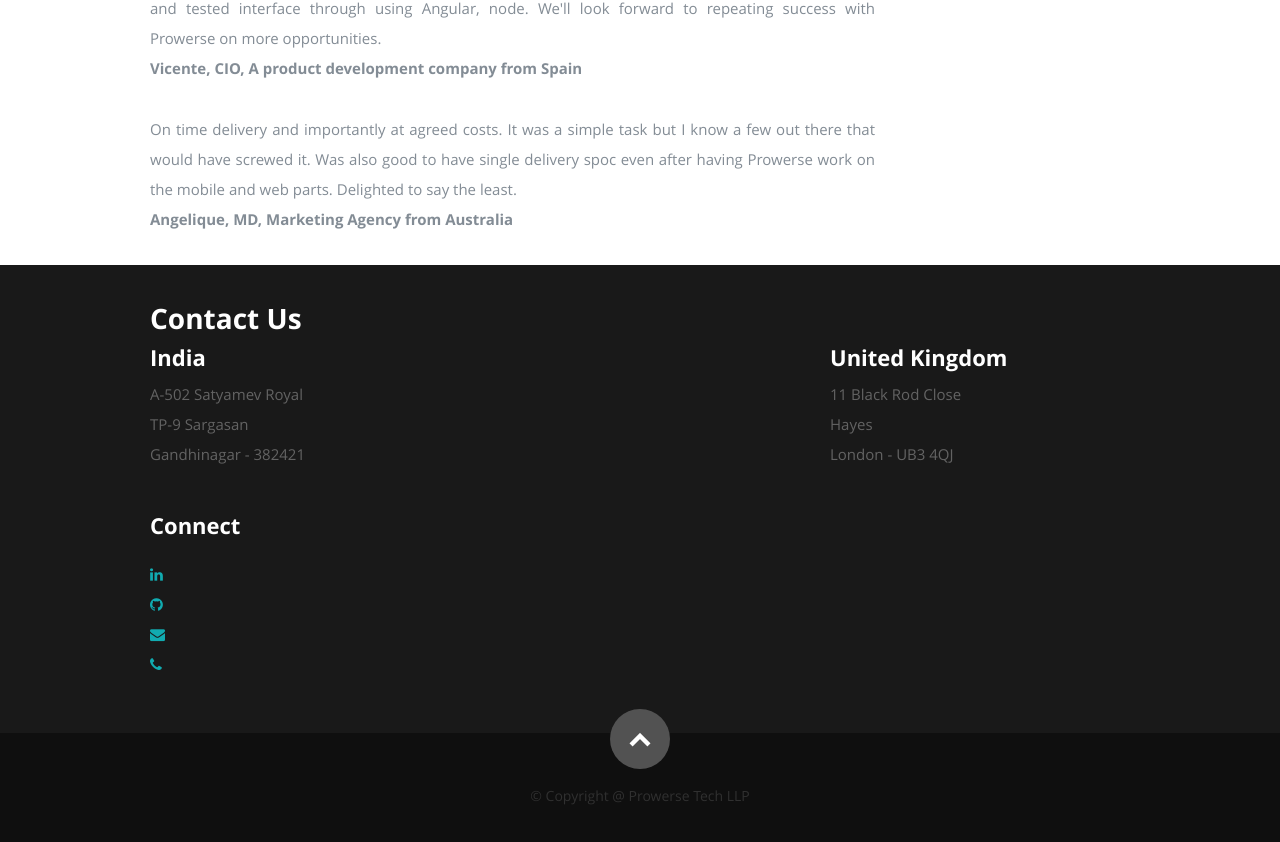
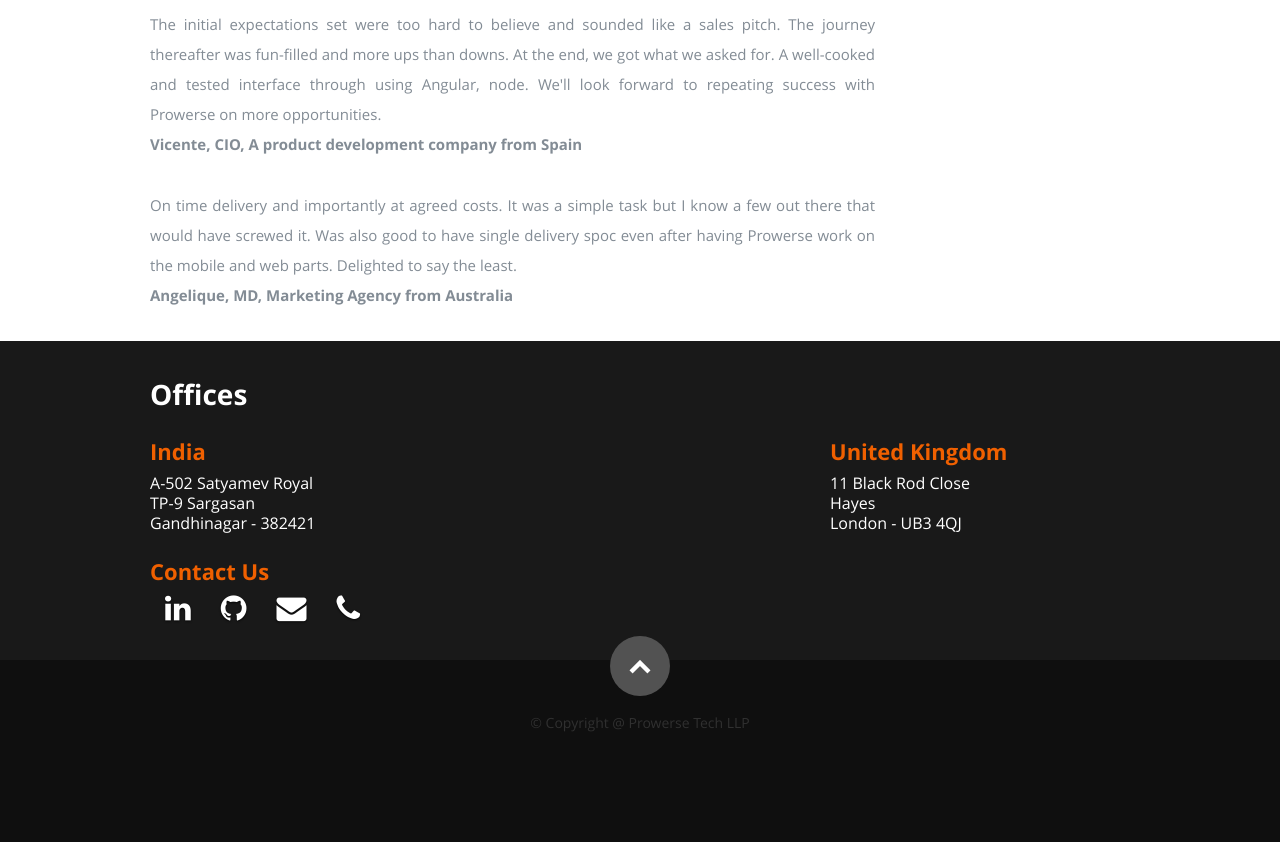
Before and after one commit to prowerse/try-reat-rt, a React (Create React App) app in the folder try-react-rt/: page / in a window 1280 px wide. Shown: the part 3760-4602 px from the top of the page. After the commit the page ends 4546 px from the top, so only its background shows below. Built offline with nearby package versions, Linux system fonts and the light colour scheme.

Commit message:
updated contacts

```diff
--- a/try-react-rt/public/css/layout.css
+++ b/try-react-rt/public/css/layout.css
@@ -828,14 +828,21 @@ call-to-action .button {
 }
 
 #contact h3 {
-   color: #FFFFFF;
-   margin: 0 0 6px 0;
+   color: #F06000;
+   margin: 18px 0 6px 0;
 }
 
 #contact h4 {
    font: 16px/24px 'opensans-bold', sans-serif;
    color: #EBEEEE;
    margin-bottom: 6px;
+}
+
+#contact p {
+   color: #FFFFFF;
+   font-size: 16px;
+   line-height: 20px;
+   margin: 0 0 6px 0;
 }
 
 #contact p.lead {
@@ -886,6 +893,21 @@ call-to-action .button {
 	border-radius: 3px;
    margin-left: 26%;
 }
+/* contact social links */
+#contact .social {
+   margin: 0 0;
+   padding: 0;
+   font-size: 30px;
+   text-shadow: 0px 1px 2px rgba(0, 0, 0, .8);
+}
+#contact .social li {
+   display: inline-block;
+   margin: 0 15px;
+   padding: 0;
+}
+#contact .social li a { color: #fff; }
+#contact .social li a:hover { color: #11ABB0; }
+
 #contact button.submit:hover {
 	color: #0D0D0D;
 	background: #fff;
--- a/try-react-rt/public/resumeData.json
+++ b/try-react-rt/public/resumeData.json
@@ -83,6 +83,10 @@
         "stacknames":"Angular, React, Vue, ASP.NET"
       },
       {
+        "name":"Mobility",
+        "stacknames":"iOS, Android, React Native, Xamarin, Flutter, Ionic"
+      },
+      {
         "name":"UI Bundles",
         "stacknames":"Bootstrap, Materialize, Semantic, PureCSS, FluentUI"
       },
--- a/try-react-rt/src/Components/Contact.js
+++ b/try-react-rt/src/Components/Contact.js
@@ -33,7 +33,7 @@ class Contact extends Component {
       <section id="contact">
         <div className="row">
           <div className="twelve columns main-col">
-            <h2>Contact Us</h2>
+            <h2>Offices</h2>
             <div className="row">
               <div className="twelve columns">
                 <div className="row">
@@ -47,17 +47,12 @@ class Contact extends Component {
                   </div>
                 </div>
 
-
                 <div className="row">
                   <div className="twelve columns">
-                    <ul>
-                      <h3>Connect</h3>
-                    </ul>
-                    <ul className="social-links">{networks}</ul>
+                    <h3>Contact Us</h3>
+                    <ul className="social">{networks}</ul>
                   </div>
                 </div>
-
-
               </div>
             </div>
           </div>
```
